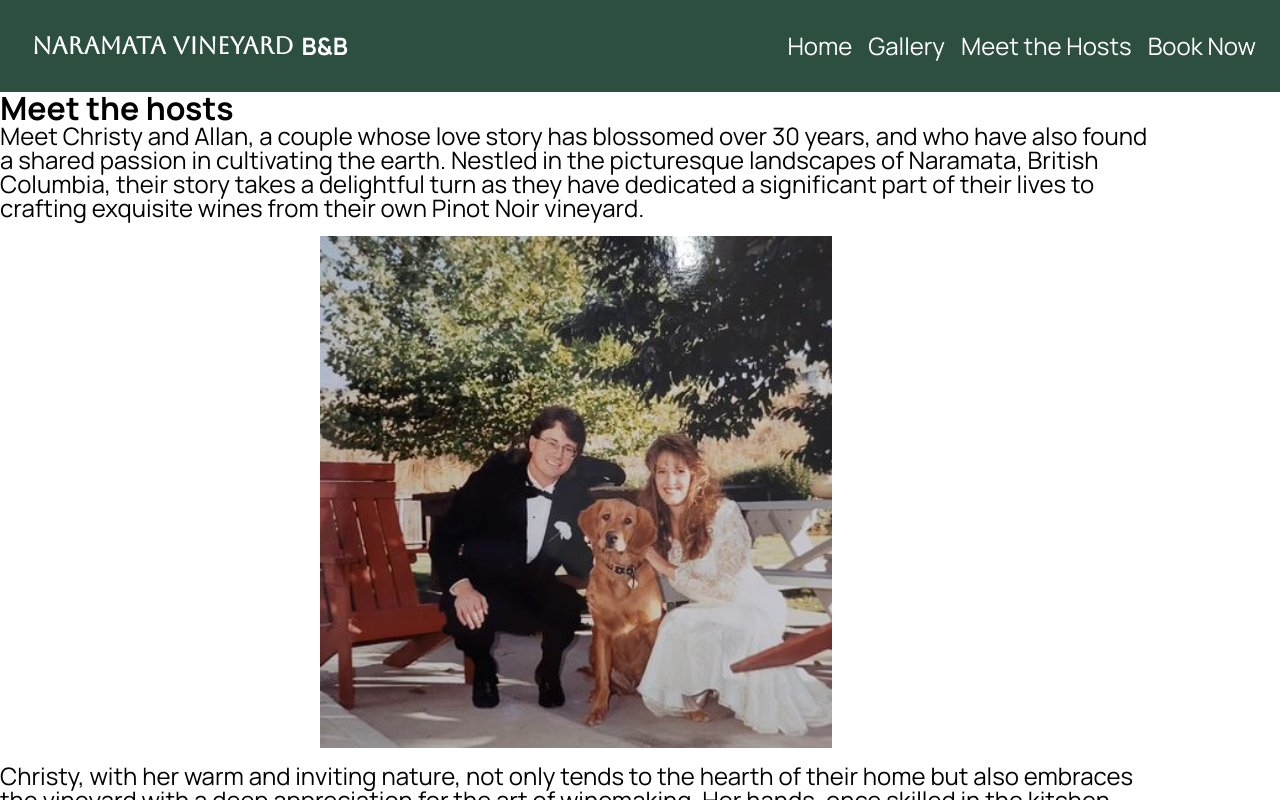
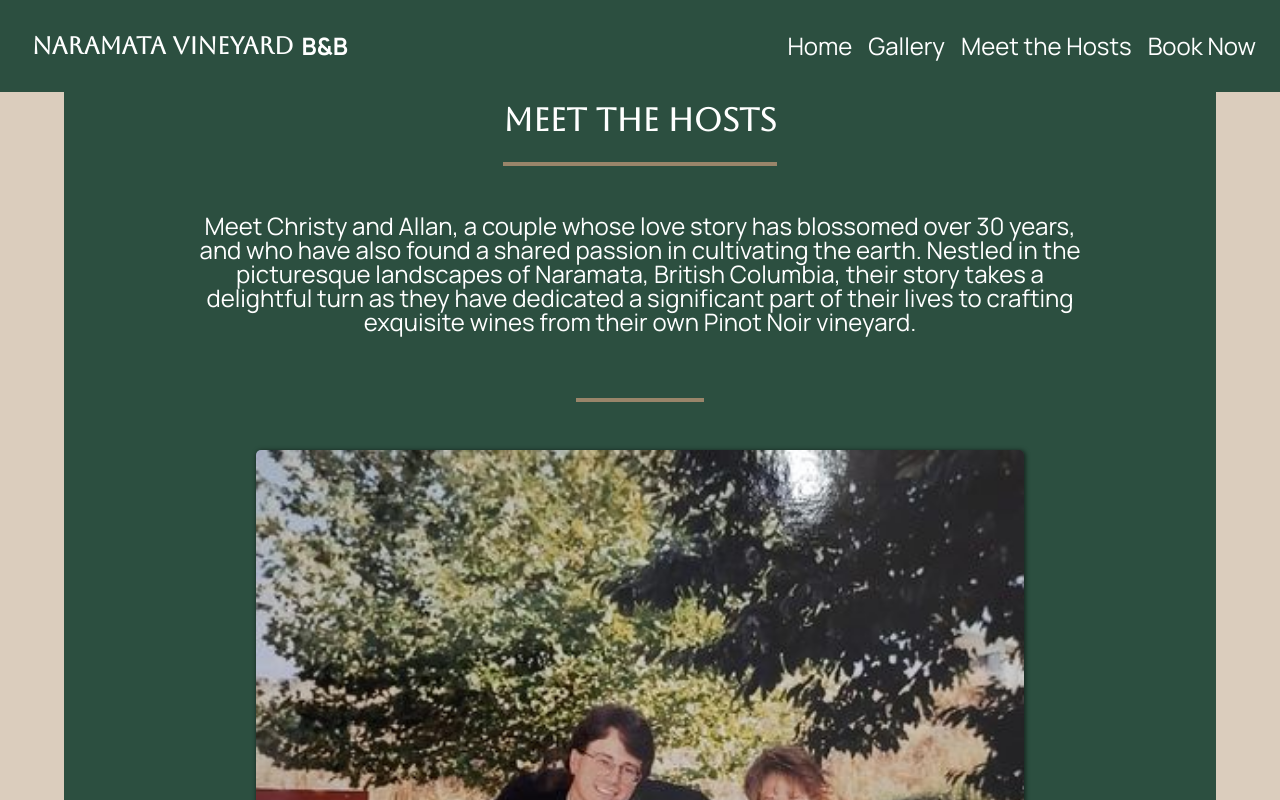
Before and after one commit to erincronie/Naramata-Vineyard, a React (Create React App) app in the folder naramata-vineyard/: page /hosts in a window 1280 px wide. Shown: the top 800 px of the page. Built offline with nearby package versions, Linux system fonts and the light colour scheme.

Commit message:
updated styles on meet the hosts

```diff
--- a/naramata-vineyard/src/pages/MeetTheHosts/MeetTheHosts.js
+++ b/naramata-vineyard/src/pages/MeetTheHosts/MeetTheHosts.js
@@ -6,21 +6,26 @@ import Host3 from '../../assets/images/hosts-3.jpeg';
 const Hosts = () => {
     return (
         <article className='hosts'>
+            <div className='hosts__section'>
             <h2 className='hosts__title'>Meet the hosts</h2>
-
-            <div className='hosts__section'>
                 <p class='hosts__paragraphs'>Meet Christy and Allan, a couple whose love story has blossomed over 30 years, and who have also found a shared passion in cultivating the earth. Nestled in the picturesque landscapes of Naramata, British Columbia, their story takes a delightful turn as they have dedicated a significant part of their lives to crafting exquisite wines from their own Pinot Noir vineyard.</p>
+                <div className='hosts__border-bottom'></div>
                 <img className='hosts__images' src={Host3} alt="wedding photo of the host couple" />
 
                 <p class='hosts__paragraphs'>Christy, with her warm and inviting nature, not only tends to the hearth of their home but also embraces the vineyard with a deep appreciation for the art of winemaking. Her hands, once skilled in the kitchen, now gracefully navigate the delicate process of nurturing grapes from vine to bottle.</p>
+                <div className='hosts__border-bottom'></div>
 
                 <p class='hosts__paragraphs'>Allan, the steadfast companion, may not be the archetypal adventurer, but he is the backbone of their vineyard. With a commitment to the land and a meticulous approach to viticulture, he ensures that each vine is given the care it deserves, contributing to the creation of wines that tell a story of the terroir they call home.</p>
+                <div className='hosts__border-bottom'></div>
 
+                <img className='hosts__images' src={Host2} alt="host couple" />
 
                 <p class='hosts__paragraphs'>Their bed and breakfast, strategically situated amid the beauty of Naramata, becomes a unique haven where guests not only revel in the comfort of thoughtfully adorned rooms but also have the opportunity to savor the fruits of Christy and Allan's labor. The aroma of their Pinot Noir, aged to perfection, mingles with the air, creating an ambiance that invites guests to indulge in the local flavors.</p>
-                <img className='hosts__images' src={Host2} alt="host couple" />
+                <div className='hosts__border-bottom'></div>
 
                 <p class='hosts__paragraphs'>As hosts, Christy and Allan invite fellow travelers not just to experience the warmth of their home but also to taste the essence of Naramata in each sip of their meticulously crafted wines. Their vineyard, a labor of love, stands as a testament to their commitment to both each other and to the land they have lovingly cultivated. It's a place where love, hospitality, and the art of winemaking come together in a symphony of flavors and shared moments.</p>
+                <div className='hosts__border-bottom'></div>
+
                 <img className='hosts__images' src={Host1} alt="host couple" />
             </div>
         </article>
--- a/naramata-vineyard/src/pages/MeetTheHosts/MeetTheHosts.scss
+++ b/naramata-vineyard/src/pages/MeetTheHosts/MeetTheHosts.scss
@@ -2,43 +2,61 @@
 @import '../../styles/partials/_mixins';
 
 .hosts {
+    background-color: $accent-color;
     display: flex;
     flex-direction: column;
+    align-items: center;
     @include mobile-body;
             @include tablet {
                 @include tablet-body;
-                max-width: 80vw;
-                        @include desktop {
-                            max-width: 90vw;
-                        }
+
                     }
 
 
     &__section {
+        background-color: $base-color;
         display: flex;
         flex-direction: column;
         align-items: center;
+        text-align: center;
+        width: 90vw;
     }
 
     &__title {
-        @include mobile-header;
+       font-family: $secondary-font;
+       color: white;
+       margin: 1rem;
+       font-size: 1rem;
+       padding: 0 0 30px 0;
+       border-bottom: 4px solid $secondary-color;
             @include tablet {
-                @include tablet-header;
+                font-size: 2rem;
             }
     }
 
     &__paragraphs {
+        color: white;
+        padding: 1rem;
+        width: 70vw;
         @include mobile-body;
+        margin: 1rem;
             @include tablet {
                 @include tablet-body;
             }
     }
 
+    &__border-bottom {
+        width: 10vw;
+        border-bottom: 4px solid $secondary-color;
+        margin: 2rem;
+    }
+
     &__images {
-        width:  80vw;
+        width: 60vw;
         margin: 1rem;
+        box-shadow: 1px 1px 4px 1px rgba(0, 0, 0, 0.5);
+        border-radius: 5px;
         @include tablet {
-            width:  40vw;
             margin: 1rem;
         }
     }
--- a/naramata-vineyard/src/styles/partials/_typography 2.scss
+++ /dev/null
@@ -1,9 +0,0 @@
-@font-face {
-    font-family: 'main-font';
-    src: url('../../../assets/fonts/Manrope-VariableFont_wght.ttf') format('woff2');
-  }
-
-  @font-face {
-    font-family: 'secondary-font';
-    src: url('../../../assets/fonts/Aboreto-Regular.ttf') format('woff2');
-  }
```
Also changed, not shown: naramata-vineyard/src/components/Footer/Footer 2.js (added, +28 -0 lines), naramata-vineyard/src/components/Header/Header 2.js (added, +26 -0 lines), naramata-vineyard/src/styles/partials/_variables 2.scss (deleted, +0 -17 lines).
